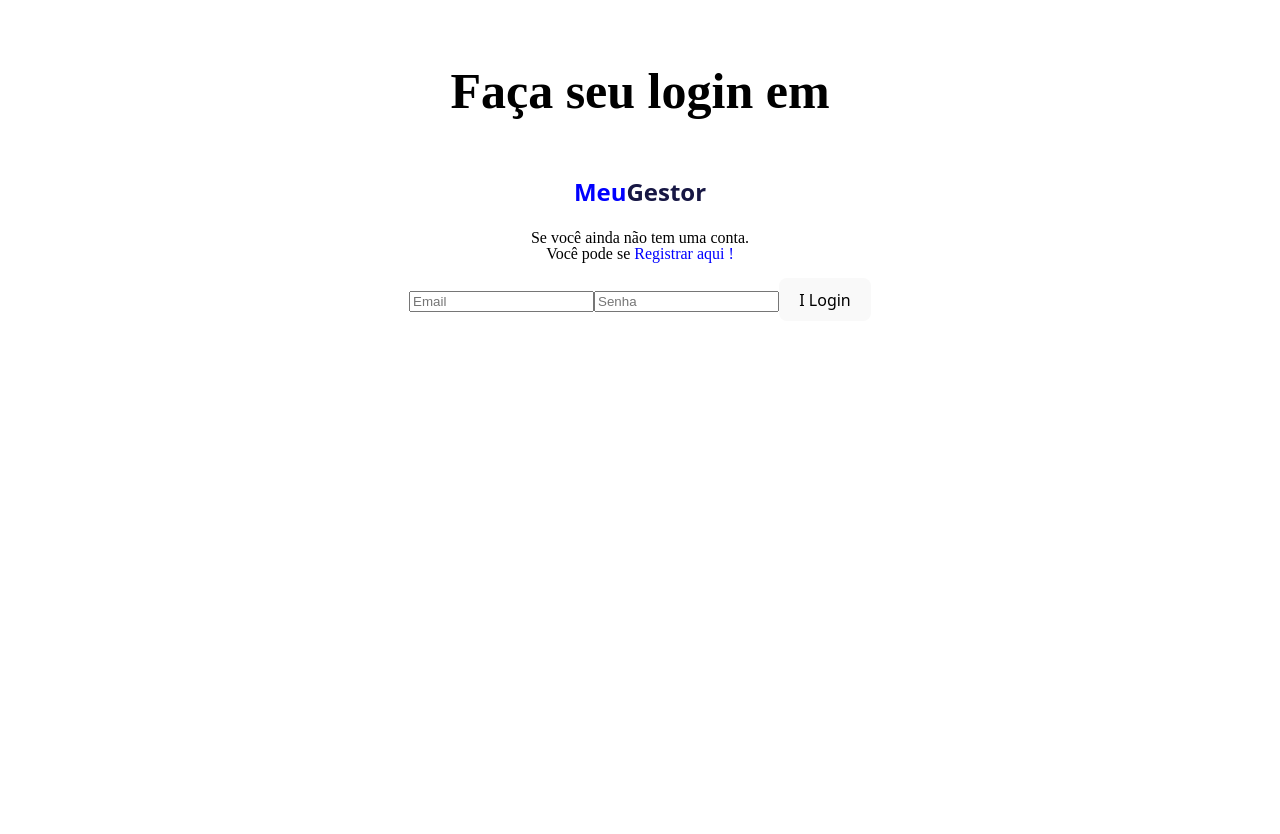
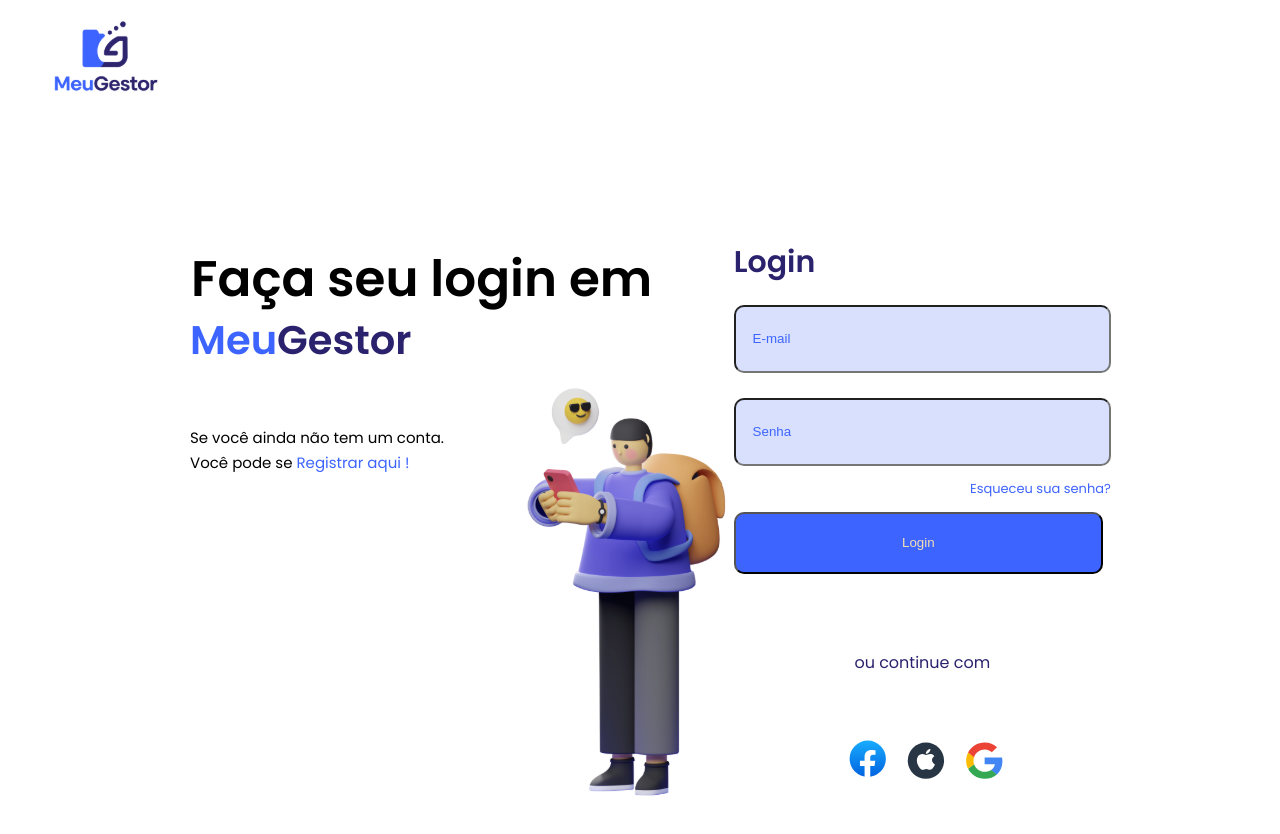
Before and after one commit to DanielDaSilveiraWerner/Programa-o-Web-II---Projeto-FInal---Dashboard, a React (Vite) app in the folder meu-app/: page / in a window 1280 px wide. Shown: the top 834 px of the page. Built offline with nearby package versions, Linux system fonts and the light colour scheme.

Commit message:
Style: Mudar layout tela de login
Alterado o layout da tela de login, deixando-a igual ao figma passado.

```diff
--- a/meu-app/src/pages/Login.jsx
+++ b/meu-app/src/pages/Login.jsx
@@ -1,26 +1,34 @@
-import { useState } from "react";
-import "../styles/loginStyle.scss"
+import { use, useState } from "react";
+import "../styles/loginStyle.scss";
+import meuGestor from "../assets/logo.svg";
+import pessoaCelulcar from "../assets/saly-14.svg";
+import google from "../assets/google.svg";
+import apple from "../assets/apple.svg";
+import facebook from "../assets/Facebook.svg";
 import { loginAndGetUser } from "../services/auth";
-import meuGestor from "../assets/logo.svg"
 import { useNavigate } from "react-router-dom";
 
-export function Login (){
+
+
+export function Login() {
     const [email, setEmail] = useState('');
     const [senha, setSenha] = useState('');
     const [error, setError] = useState(null);
     const [loading, setLoading] = useState(false);
 
-    async function handleSubmite (e) {
+    const navigate = useNavigate;
+
+    async function handleSubmite(e) {
         e.preventDefault();
-        if(!email.trim() || !senha.trim()){
-            setError ("Preencha todos os campos");
+        if (!email.trim() || !senha.trim()) {
+            setError("Preencha todos os campos!");
             return;
         }
         setError(null);
         setLoading(true);
         try {
-            await loginAndGetUser({ email, password: senha});
-           useNavigate('/dashboard')
+            await loginAndGetUser({ email, password: senha });
+            navigate('/dashboard');
         } catch (err) {
             const apiMsg = err?.response?.data || err?.message || "Falha no login";
             setError(typeof apiMsg === "string" ? apiMsg : "Falha no login");
@@ -31,48 +39,67 @@
 
     return (
         <div className="telaLogin">
-            <div>
-            <img src={meuGestor} alt="Meu Gestor" className="imagemDoCantoEsquerdoDaTelaDeLogin"/>
-                <div className="card_texto_e_imagem_pessoa">
-                <h1 className="facaSeuLoginEm">
+            {/* <!-- Div Pai/Principal --> */}
+            <div className="imagemCanto">{/* Div filha do pai, que representa a imagem do canto esquerdo da tela de login */}
+                <img src={meuGestor} alt="Imagem Logo" />
+            </div>
+            <div className="textoEImagemLogin"> {/* Div filha do pai, que representa um dos bloco que que tem uma imagem, mais texto */}
+        <h1 className="textoFacaLogin">
             Faça seu login em
         </h1>
-                <h2 class="MeuGestor">
-                    <span className="meu">Meu</span><span className="gestor">Gestor</span>
-                </h2>
-                <p className="voceNaoPodeSeRegistrarAqui">
-                   <span className="vocePodeSe" >Se você ainda não tem uma conta. </span><br/>
-                <span className="vocePodeSe"> Você pode se </span> <span class="registrarAqui">Registrar aqui !</span>
+        <h3 className="textoMeuGestor">
+             <span className="spanMeu">Meu</span>
+             <span className="spanGestor">Gestor</span>
+        </h3>
+        <p>
+            Se você ainda não tem um conta.<br/>
+            Você pode se <span className="spanRegistrarAqui">Registrar aqui !</span>
         </p>
-                    <div>
-                        <div>
+        <img src={pessoaCelulcar} alt="Imagem Feliz"/>
+            </div>
+            {/* Div filha do pai, que representa o formulário para login, mais imagens*/}
+            <div className="areaDeLogin">
+                <h1>
+                    Login
+                </h1>
                 <form onSubmit={handleSubmite}>
                     <input
+                        className="areaDeLogin__inputEmail"
                         type="text"
-                                    placeholder='Email'
+                        placeholder='    E-mail'
                         name='email'
                         value={email}
-                                    onChange={(o) => setEmail(o.target.value)}/>
+                        onChange={(o) => setEmail(o.target.value)} />
+                        <br /><br />
                     <input
+                        className="areaDeLogin__inputSenha"
                         type="password"
                         name='senha'
-                                    placeholder='Senha'
+                        placeholder='    Senha'
                         value={senha}
                         onChange={(o) => setSenha(o.target.value)}
                     />
                     {error && <p className="form_erorr">{error}</p>}
+                    <p className="areaDeLogin__PSenha">
+                        Esqueceu sua senha?
+                    </p>
 
 
                     <button type='submit'
                         disabled={loading}
                         className="button button --primary"
-                               >I {loading ? "Entrando..." : "Login"}</button>
+                    >{loading ? "Entrando..." : "Login"}</button>
 
+                    <p className="areaDeLogin__PContinueCom">
+                        ou continue com
+                    </p>
+                    <img className="areaDeLogin__imgFace" src={facebook} alt="ImagemFacebook" />
+                    <img className="areaDeLogin__imgApple" src={apple} alt="ImagemApple" />
+                    <img className="areaDeLogin__imgGoogle" src={google} alt="imagemGoogle" />
                 </form>
-                        </div>
-                    </div>
-                </div>
             </div>
         </div>
     )
 }
+
+export default Login;
--- a/meu-app/src/styles/global.scss
+++ b/meu-app/src/styles/global.scss
@@ -1,111 +1,5 @@
-:root {
-    font-family: system-ui, Avenir, Helvetica, Arial, sans-serif;
-    line-height: 1.5;
-    font-weight: 400;
+@import url('https://fonts.googleapis.com/css2?family=Poppins:wght@400;600&display=swap');
 
-    color-scheme: light dark;
-    color: rgba(255, 255, 255, 0.87);
-    background-color: #242424;
-
-    font-synthesis: none;
-    text-rendering: optimizeLegibility;
-    -webkit-font-smoothing: antialiased;
-    -moz-osx-font-smoothing: grayscale;
-  }
-
-  a {
-    font-weight: 500;
-    color: #646cff;
-    text-decoration: inherit;
-  }
-  a:hover {
-    color: #535bf2;
-  }
-
-  body {
-    margin: 0;
-    display: flex;
-    place-items: center;
-    min-width: 320px;
-    min-height: 100vh;
-  }
-
-  h1 {
-    font-size: 3.2em;
-    line-height: 1.1;
-  }
-
-  button {
-    border-radius: 8px;
-    border: 1px solid transparent;
-    padding: 0.6em 1.2em;
-    font-size: 1em;
-    font-weight: 500;
-    font-family: inherit;
-    background-color: #1a1a1a;
-    cursor: pointer;
-    transition: border-color 0.25s;
-  }
-  button:hover {
-    border-color: #646cff;
-  }
-  button:focus,
-  button:focus-visible {
-    outline: 4px auto -webkit-focus-ring-color;
-  }
-
-  @media (prefers-color-scheme: light) {
-    :root {
-      color: #213547;
-      background-color: #ffffff;
-    }
-    a:hover {
-      color: #747bff;
-    }
-    button {
-      background-color: #f9f9f9;
-    }
-  }
-
-  #root {
-    max-width: 1280px;
-    margin: 0 auto;
-    padding: 2rem;
-    text-align: center;
-  }
-
-  .logo {
-    height: 6em;
-    padding: 1.5em;
-    will-change: filter;
-    transition: filter 300ms;
-  }
-  .logo:hover {
-    filter: drop-shadow(0 0 2em #646cffaa);
-  }
-  .logo.react:hover {
-    filter: drop-shadow(0 0 2em #61dafbaa);
-  }
-
-  @keyframes logo-spin {
-    from {
-      transform: rotate(0deg);
-    }
-    to {
-      transform: rotate(360deg);
-    }
-  }
-
-  @media (prefers-reduced-motion: no-preference) {
-    a:nth-of-type(2) .logo {
-      animation: logo-spin infinite 20s linear;
-    }
-  }
-
-  .card {
-    padding: 2em;
-  }
-
-  .read-the-docs {
-    color: #888;
-  }
+body {
+  font-family: 'Poppins', sans-serif;
+}
--- a/meu-app/src/styles/loginStyle.scss
+++ b/meu-app/src/styles/loginStyle.scss
@@ -1,82 +1,147 @@
 body{
-    background-color: #ffffff;
+    background-color: white;
 }
-.telaLogin{
-    padding: 8, 16, 8, 16;
-    position: relative;
-    min-height: 100vh;
-}
-.imagemDoCantoEsquerdoDaTelaDeLogin{
-    width: 200px;
-    height: 200;
-    angle: 0 deg;
-    opacity: 1;
-    top: -40px;
-    left: -600px;
+.telaLogin {
+    display: flex;
+    justify-content: space-around;
+    align-items: center;
+    height: 100vh;
+    padding: 0 50px;
+    font-family: Poppins;
+  }
+
+.imagemCanto img{
+    width: 146px;
+    height: 146px;
     position: absolute;
-    z-index: 50;
-    cursor: default;
+    top: -16px;
+    left: 17px;
+    padding: 8px 16px;
 }
 
-
-
-h1{
+.textoFacaLogin{
     color: black;
+    width: 462px;
+    height: 75px;
+    position: absolute;
+    top: 200px;
+    left: 175px;
+    padding: 8px 16px;
+    border: 16px;
+    font-size: 50px;
 }
 
-.meu{
-    color: blue;
+.textoMeuGestor{
+    width: 396;
+    height: 53;
+    position: absolute;
+    top: 270px;
+    left: 190px;
+    font-size: 40px;
 }
 
-.gestor{
-    color: rgb(23, 23, 68);
+.spanMeu{
+    color: #3d64ff;
 }
 
-.facaSeuLoginEm{
-    width: 462px;
-    height: 75px;
-    top: 294px;
-    left: 175px;
-    font-family: Poppins;
-    font-weight: 600;
-    font-size: 50px;
-    leading-trim: NONE;
-    line-height: 100%;
-    letter-spacing: 0%;
+.spanGestor{
+    color: #2a226d;
 }
 
-.meuGestor{
-    width: 396px;
-    height: 53px;
-    top: 374px;
-    left: 175px;
-    font-family: Poppins;
-    font-weight: 700;
-    font-style: Bold;
-    font-size: 35px;
-    leading-trim: NONE;
-    line-height: 100%;
-    letter-spacing: 0%;
+.textoEImagemLogin p{
+    color: black;
+    width: 308px;
+    height: 24px;
+    position: absolute;
+    top: 410px;
+    left: 190px;
+    line-height: 25px;
+    font-size: 15px;
+}
+
+.spanRegistrarAqui{
+    color: #3d64ff;
+    cursor: pointer;
+}
+
+.textoEImagemLogin img{
+    width: 313px;
+    height: 556px;
+    position: absolute;
+    top: 300px;
+    left: 480px;
+}
+
+.areaDeLogin{
+    position: relative;
+    top: 50px;
+    left: 20px;
+
+    &__inputEmail,
+    &__inputSenha {
+        background-color:rgba(216, 224, 254, 1);
+        width: 369px;
+        height: 62px;
+        border-radius: 10px;
+    }
+}
+
+input::placeholder{
+    color: rgba(61, 100, 255, 1);
+}
+
+.areaDeLogin h1{
+    color: rgba(42, 34, 109, 1);
+    width: 81px;
+    height: 45px;
+    top: 145px;
+    left: 892px;
+    font-size: 30px;
+}
+
+.areaDeLogin__PSenha{
+    width: 162;
+    height: 23;
+    top: 421px;
+    left: 1095px;
+    font-size: 13px;
+    text-align: right;
+    color: rgba(61, 100, 255, 1);
+    cursor: pointer;
+}
+
+.areaDeLogin button{
+    color: wheat;
+        background-color:rgba(61, 100, 255, 1);
+        width: 369px;
+        height: 62px;
+        border-radius: 10px;
+        cursor: pointer;
+}
+
+.areaDeLogin__PContinueCom{
+    position: relative;
+    width: 137;
+    height: 24;
+    top: 60px;
+    left: px;
+    color: rgba(42, 34, 109, 1);
+    text-align: center;
+}
+
+.areaDeLogin {
+    &__imgFace,
+    &__imgApple,
+    &__imgGoogle{
+        padding: 8px;
+        position: relative;
+        width: 165;
+        height: 43.115577697753906;
+        top: 100px;
+        left: 105px;
+        align-items: center;
+        text-align: center;
+        cursor: pointer;
+    }
 
 }
-.voceNaoPodeSeRegistrarAqui{
-    width: 308;
-    height: 54;
-    angle: 0 deg;
-    opacity: 1;
-    top: 480px;
-    left: 179px;
-    font-family: Poppins;
-    font-weight: 400;
-    font-size: 16px;
-    leading-trim: NONE;
-    line-height: 100%;
-    letter-spacing: 0%;
-}
-.vocePodeSe{
-    color: black;
-}
-
-.registrarAqui{
-    color: blue;
-}
```
Lines whose indentation alone changed are shown as unchanged.
